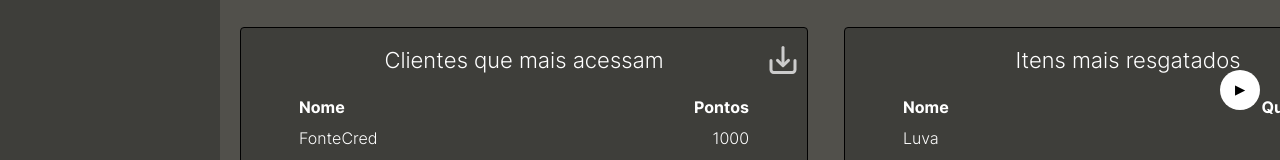
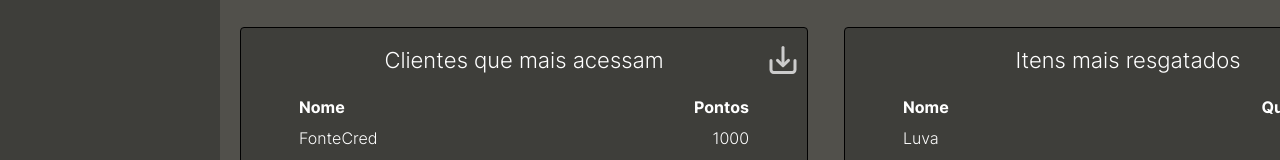
Before and after one commit to polijrorg/FonteCred-front, a Next.js app: page / in a window 1280 px wide. Shown: the part 310-470 px from the top of the page. Built offline with nearby package versions, Linux system fonts and the light colour scheme.

Commit message:
:bug: home arrow removing

```diff
--- a/src/template/Home/index.tsx
+++ b/src/template/Home/index.tsx
@@ -2,22 +2,9 @@ import Header from 'components/Header';
 import Sidebar from 'components/Sidebar';
 import ManagerSmallCard from 'components/ManagerSmallCard';
 import ManagerBigCard from 'components/ManagerBigCard';
-import { useRef } from 'react';
 import * as S from './styles';
 
 const HomeTemplate = () => {
-    // Reference to the container we want to scroll
-    const lilCardsWrapperRef = useRef<HTMLDivElement>(null);
-
-    // Scroll function triggered on arrow click
-    const scrollLeft = () => {
-        if (lilCardsWrapperRef.current) {
-            lilCardsWrapperRef.current.scrollBy({
-                left: 300, // Adjust this value to your desired scroll distance
-                behavior: 'smooth' // Enables smooth scrolling
-            });
-        }
-    };
     return (
         <S.Container>
             <Header />
@@ -25,7 +12,7 @@ const HomeTemplate = () => {
                 <Sidebar />
                 <S.Background>
                     <S.Subtitle>Área do Gerente</S.Subtitle>
-                    <S.LilCardsWrapper ref={lilCardsWrapperRef}>
+                    <S.LilCardsWrapper>
                         <ManagerSmallCard
                             source="assets/icons/editSymbol.svg"
                             subtitle="Editar prêmios"
@@ -47,7 +34,6 @@ const HomeTemplate = () => {
                             subtitle="Políticas de Pontuação"
                         />
                     </S.LilCardsWrapper>
-                    <S.ArrowButton onClick={scrollLeft}>▶</S.ArrowButton>
                     <S.BigCardsWrapper>
                         <ManagerBigCard
                             tabletitle="Clientes que mais acessam"
```
